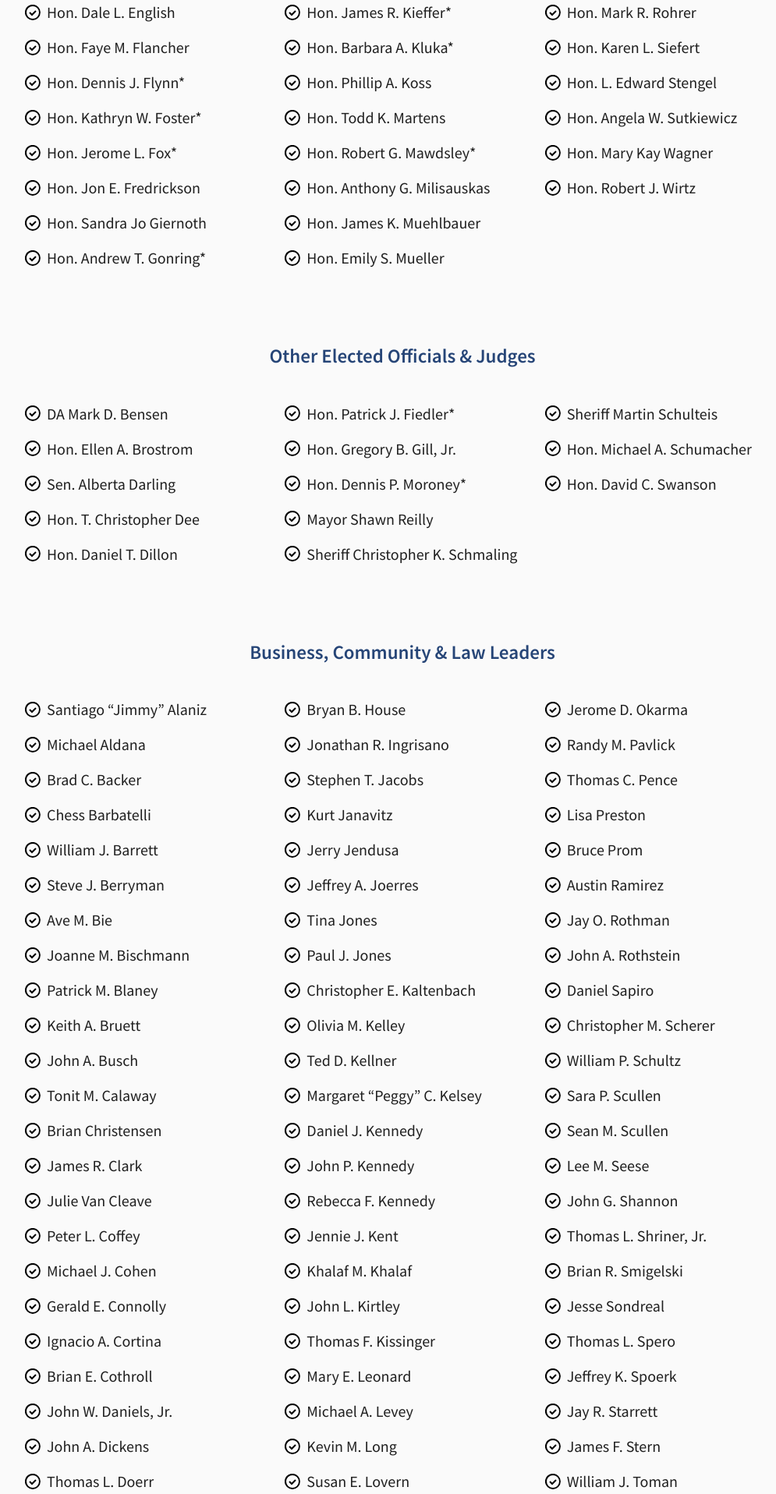
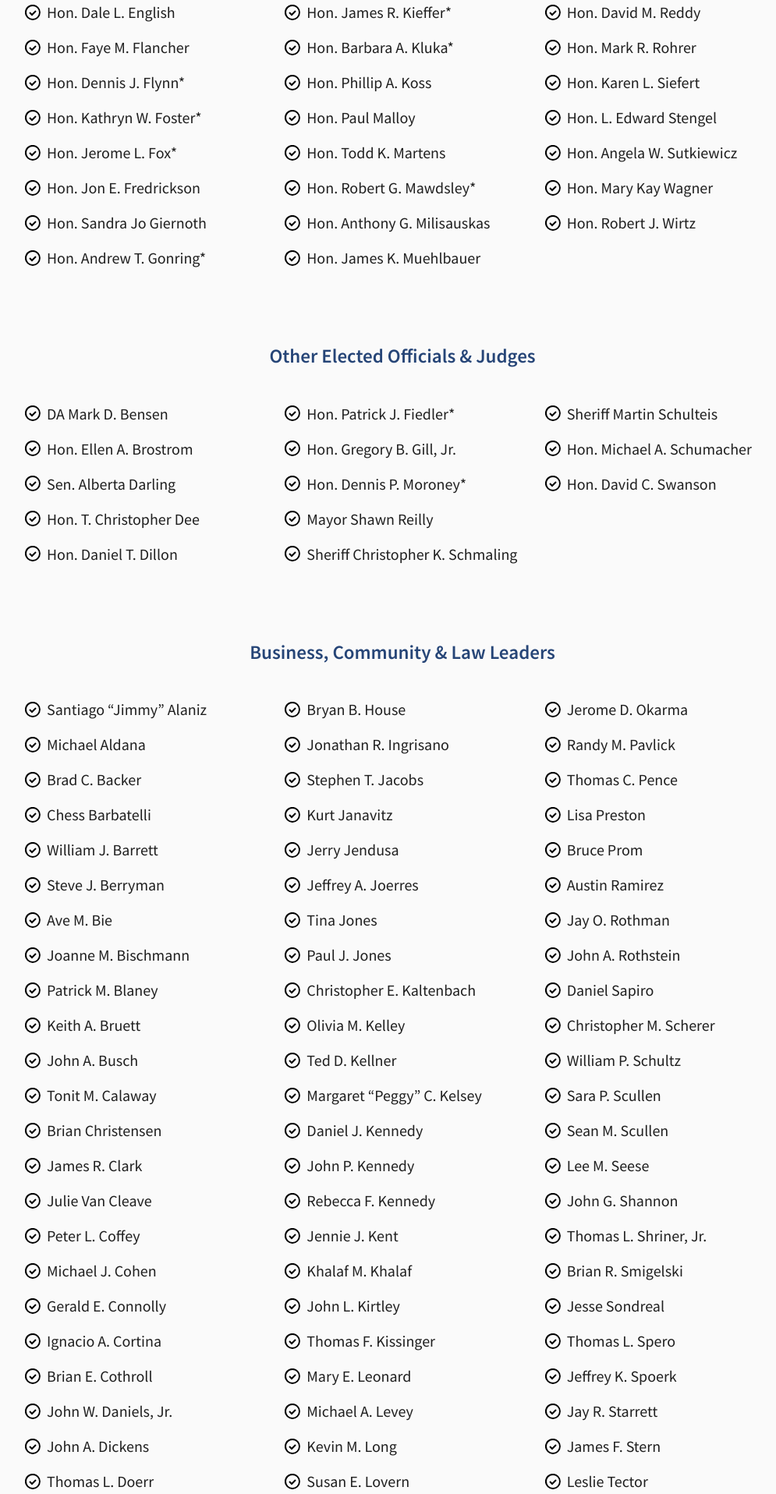
Before and after one commit to tekjoe/judicial-campaign, a Gatsby site: page /endorsements in a window 1280 px wide. Shown: the part 1454-3370 px from the top of the page at 78% size, without its empty margins (124-1119 px from the left). Built offline with nearby package versions, Linux system fonts and the light colour scheme; Gatsby itself is replaced by a stand-in of ours.

Commit message:
added endorsements

```diff
--- a/src/components/organisms/Endorsements/utils.js
+++ b/src/components/organisms/Endorsements/utils.js
@@ -64,6 +64,7 @@
     "Hon. Chad G. Kerkman",
     "Hon. Barbara Hart Key",
     "Hon. Dennis J. Flynn*",
+    "Hon. Paul Malloy",
   ],
   electedOfficials: [
     "DA Mark D. Bensen",
@@ -194,6 +195,7 @@
     "Santiago “Jimmy” Alaniz",
     "Gregory Mager",
     "Jack Enea",
+    "Leslie Tector",
   ],
 }
 
```
